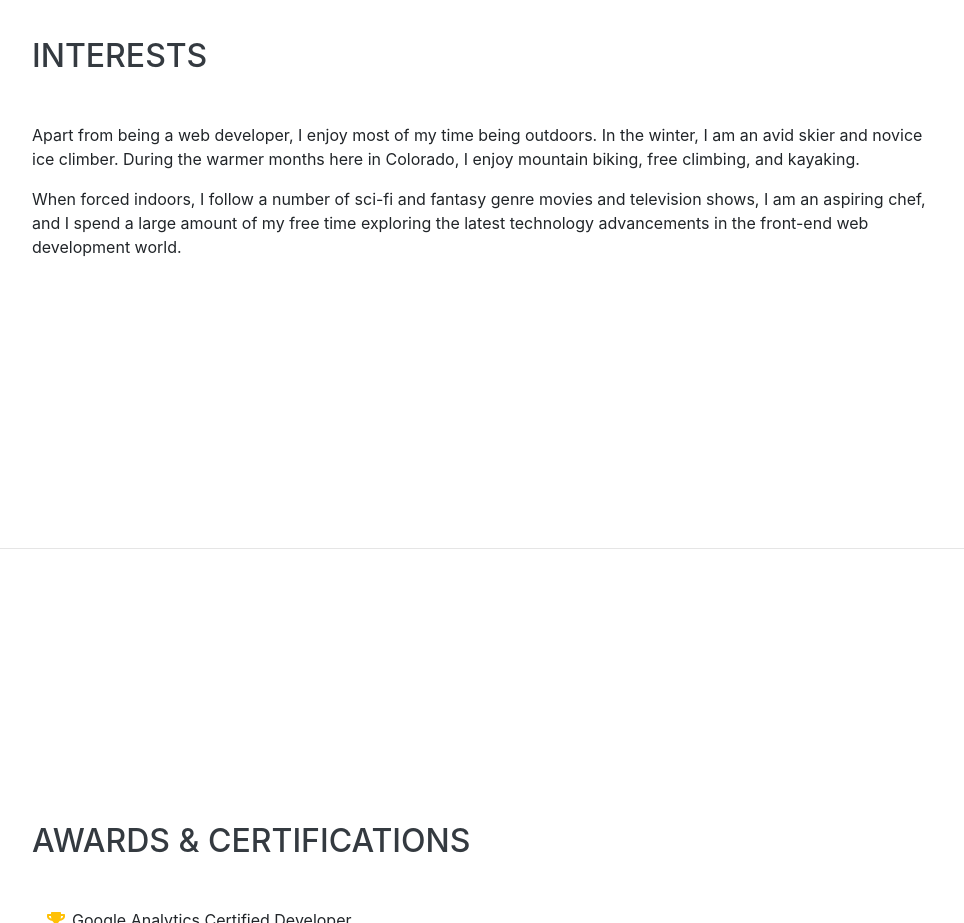
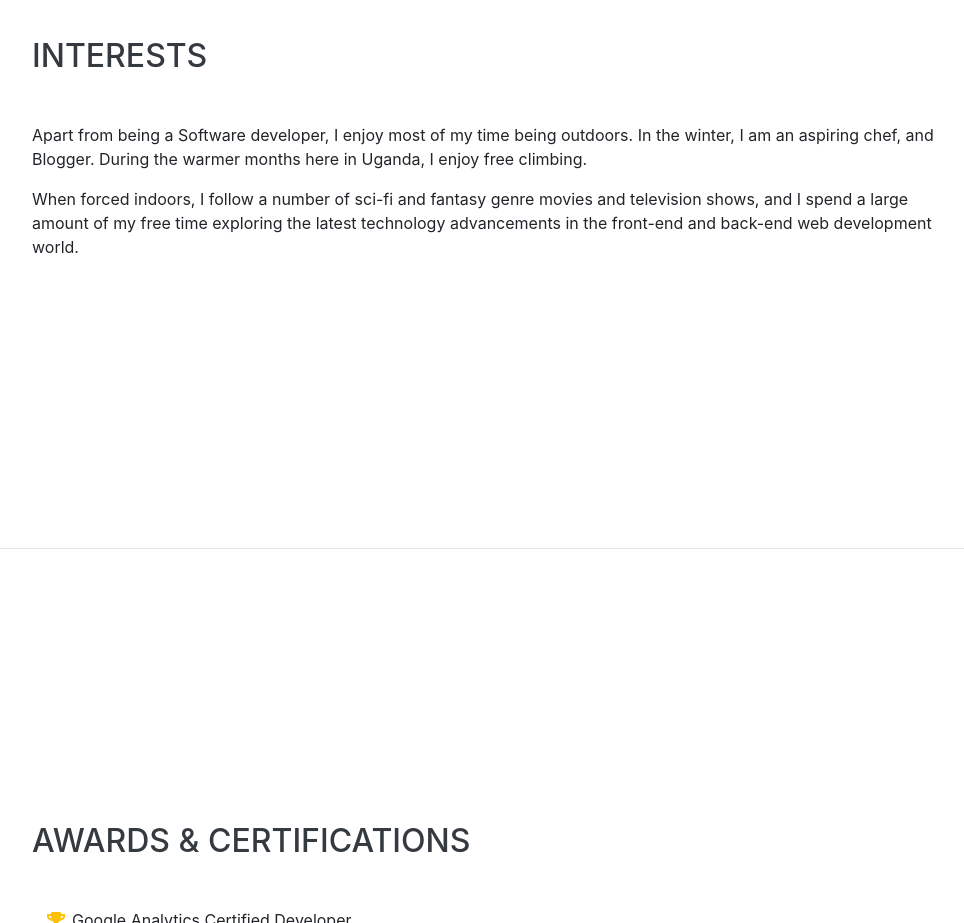
Before and after one commit to dianajoan/dianajoan.github.io, a website with bundled scripts: page index.html in a window 1280 px wide. Shown: the part 4240-5163 px from the top of the page, without its empty margins (288-1252 px from the left). Built offline with nearby package versions, Linux system fonts and the light colour scheme; a web font is replaced by a local one.

```diff
--- a/index.html
+++ b/index.html
@@ -308,8 +308,8 @@
     <section class="resume-section p-3 p-lg-5 d-flex align-items-center" id="interests">
       <div class="w-100">
         <h2 class="mb-5">Interests</h2>
-        <p>Apart from being a web developer, I enjoy most of my time being outdoors. In the winter, I am an avid skier and novice ice climber. During the warmer months here in Colorado, I enjoy mountain biking, free climbing, and kayaking.</p>
-        <p class="mb-0">When forced indoors, I follow a number of sci-fi and fantasy genre movies and television shows, I am an aspiring chef, and I spend a large amount of my free time exploring the latest technology advancements in the front-end web development world.</p>
+        <p>Apart from being a Software developer, I enjoy most of my time being outdoors. In the winter, I am an aspiring chef, and Blogger. During the warmer months here in Uganda, I enjoy free climbing.</p>
+        <p class="mb-0">When forced indoors, I follow a number of sci-fi and fantasy genre movies and television shows, and I spend a large amount of my free time exploring the latest technology advancements in the front-end and back-end web development world.</p>
       </div>
     </section>
 
```
